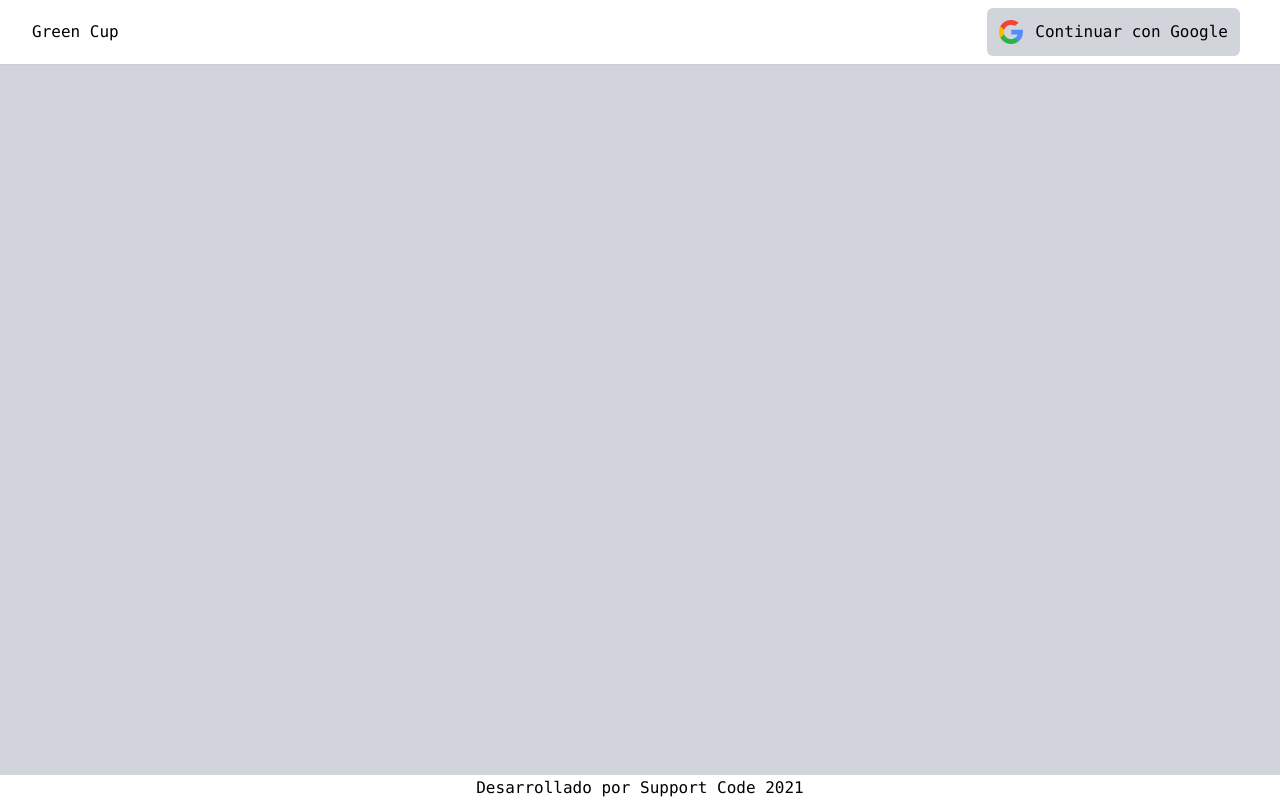
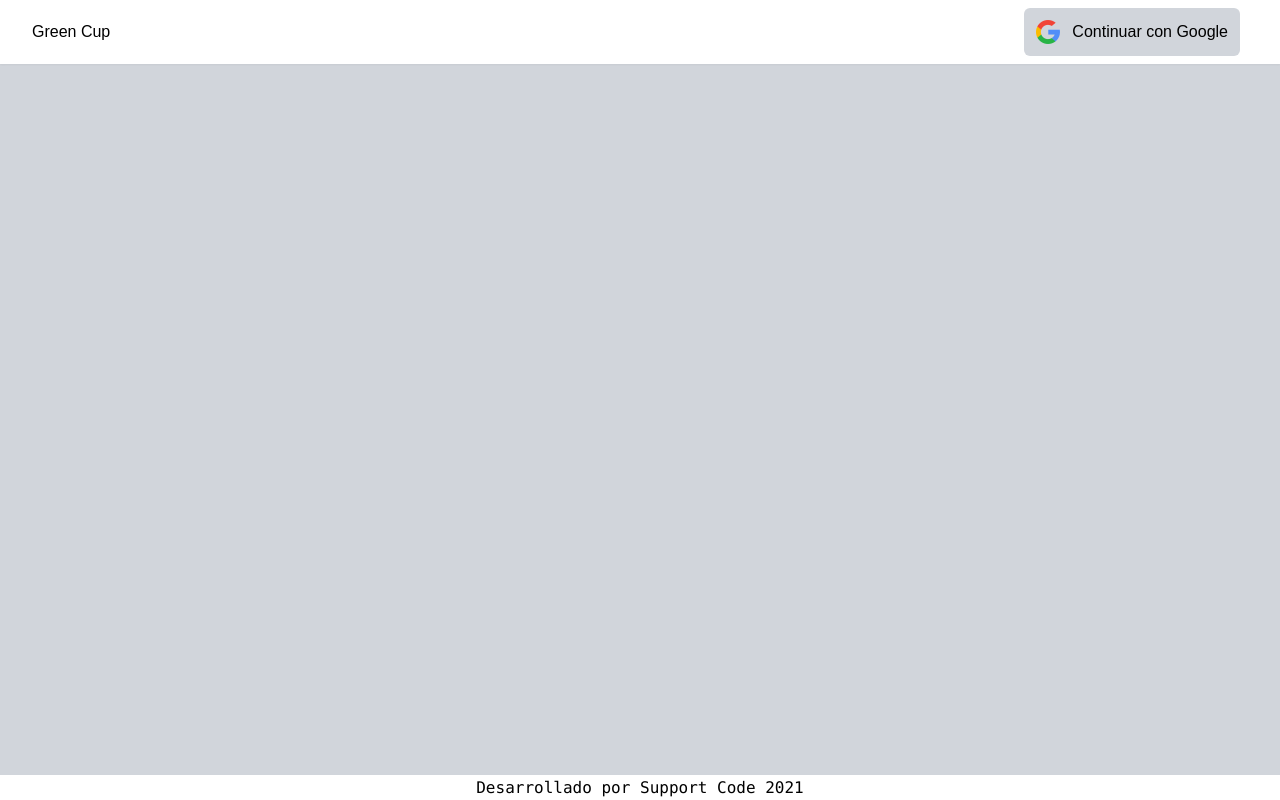
Before and after one commit to Sucodetic/Green-Cup, a React (Create React App) app: page / in a window 1280 px wide. Built offline with nearby package versions, Linux system fonts and the light colour scheme.

Commit message:
Modifica estilos navbar

```diff
--- a/src/components/Navbar.jsx
+++ b/src/components/Navbar.jsx
@@ -4,7 +4,7 @@ import { Link } from "react-router-dom";
 
 const Navbar = ({ toggle }) => {
   return (
-    <nav className="flex justify-between items-center h-16 bg-white text-black relative shadow-sm font-mono" role="navigation">
+    <nav className="flex justify-between items-center h-16 bg-white text-black btn-google relative shadow-sm font-mono" role="navigation">
       <Link to="/" className="pl-8">
         Green Cup
       </Link>
@@ -15,7 +15,7 @@ const Navbar = ({ toggle }) => {
       </div>
       <div className="pr-8 md:block hidden">
         <Link className="pt-4" to="/">
-          <button className="flex bg-gray-300 p-3 rounded-md m-2 hover:bg-indigo-900 hover:text-white">
+          <button className="flex bg-gray-300 p-3 btn-google rounded-md m-2 hover:bg-indigo-900 hover:text-white">
             <img className="mr-3" src={Icon} alt="Google Icon" />
             Continuar con Google
           </button>
```
